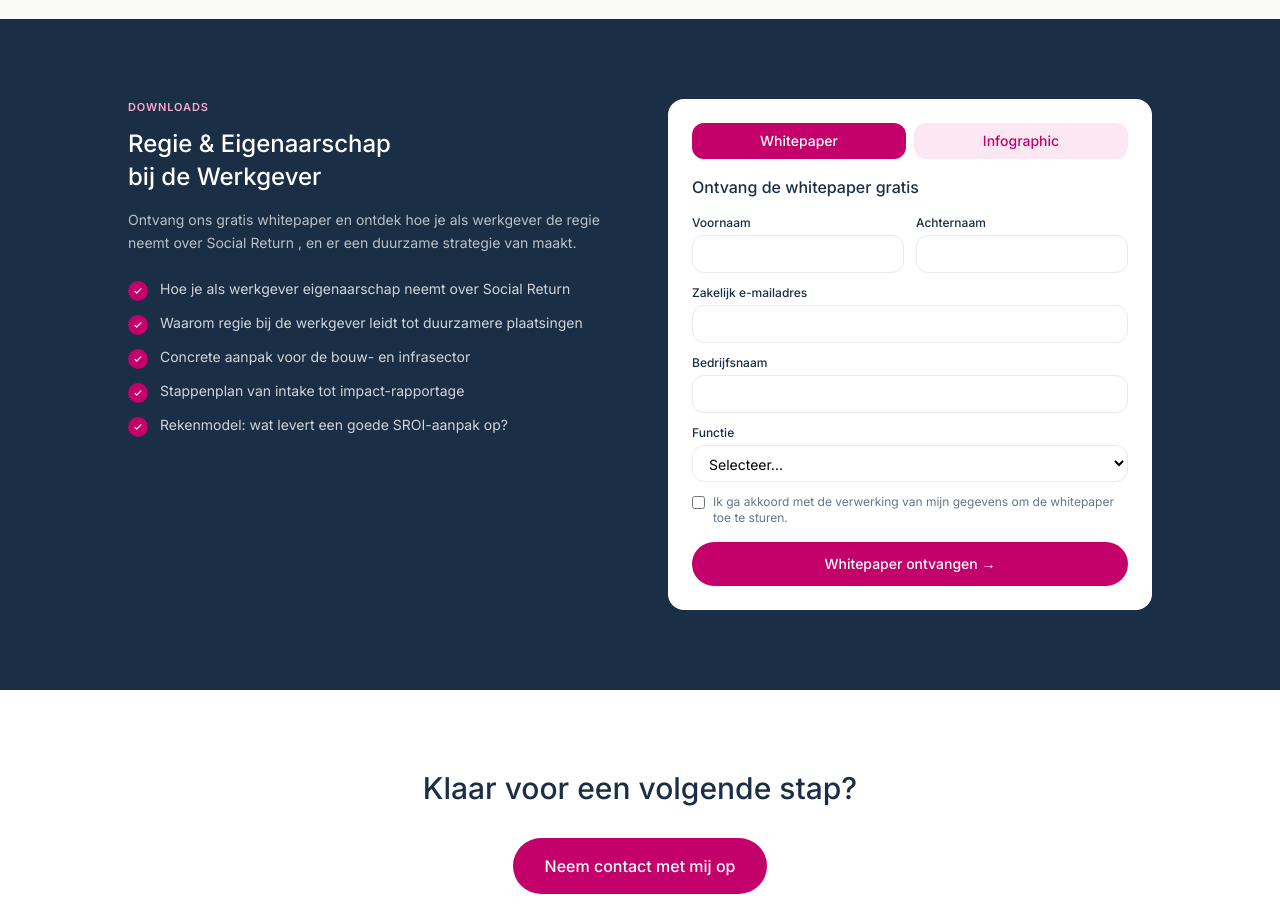
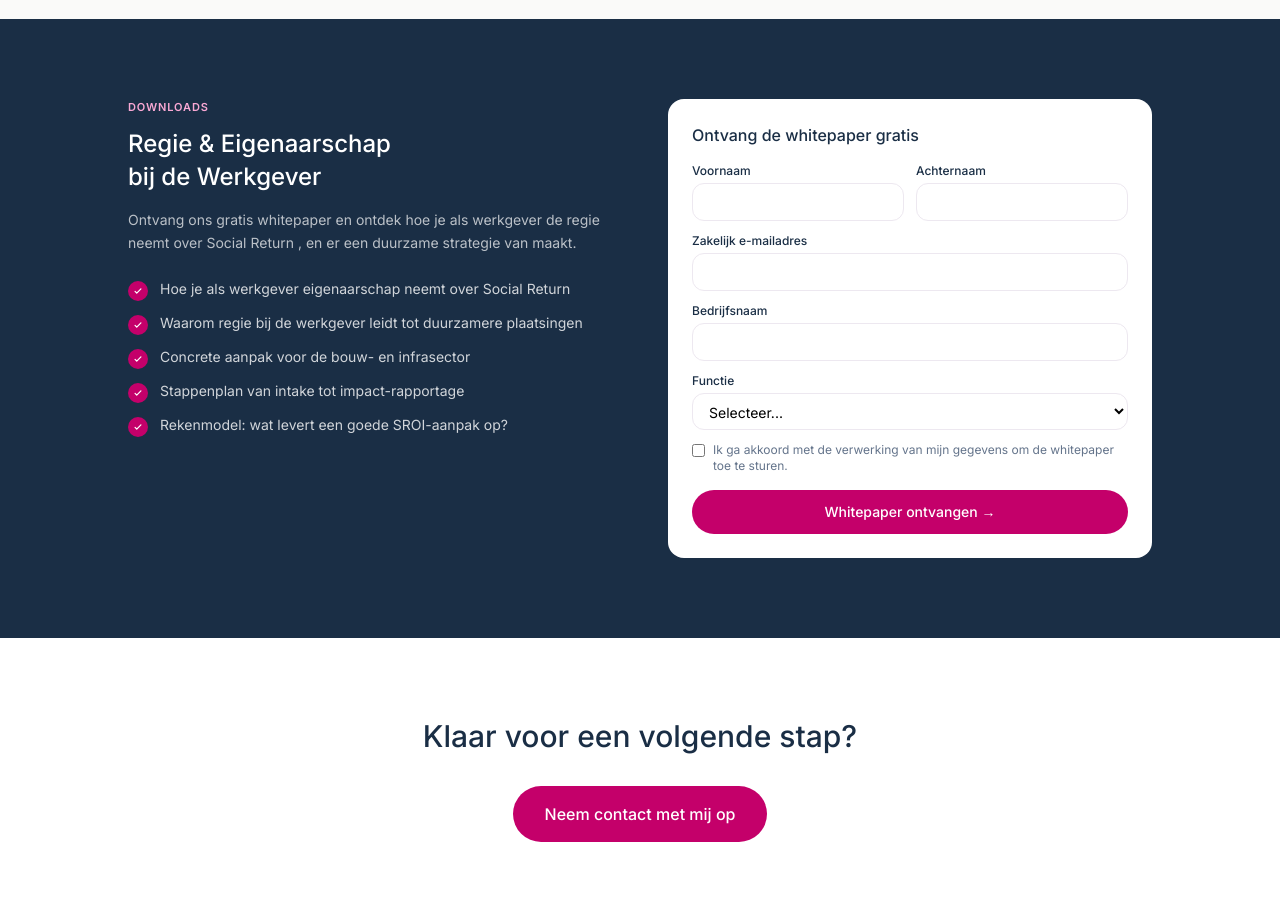
Before and after one commit to Waardewerk/waardewerk-site, a React (Vite) app: page /diensten in a window 1280 px wide. Shown: the part 3260-4180 px from the top of the page. Built offline with nearby package versions, Linux system fonts and the light colour scheme.

Commit message:
Infographic-downloadoptie verwijderd (kapotte link /two_infographic.pdf, niet meer nodig)

```diff
--- a/src/components/LeadCaptureModal.tsx
+++ b/src/components/LeadCaptureModal.tsx
@@ -1,29 +1,22 @@
 import { useState, useEffect } from 'react';
 
-type DownloadChoice = 'whitepaper' | 'infographic';
 type FormState = 'idle' | 'sending' | 'sent' | 'error';
 
-const DOWNLOADS: Record<DownloadChoice, { label: string; file: string }> = {
-  whitepaper: { label: 'Whitepaper', file: '/Whitepaper.pdf' },
-  infographic: { label: 'Infographic', file: '/two_infographic.pdf' },
-};
+const WHITEPAPER = { label: 'Whitepaper', file: '/Whitepaper.pdf' };
 
 interface Props {
   open: boolean;
   onClose: () => void;
-  initialChoice?: DownloadChoice;
 }
 
-export default function LeadCaptureModal({ open, onClose, initialChoice = 'whitepaper' }: Props) {
-  const [choice, setChoice] = useState<DownloadChoice>(initialChoice);
+export default function LeadCaptureModal({ open, onClose }: Props) {
   const [status, setStatus] = useState<FormState>('idle');
 
   useEffect(() => {
     if (open) {
-      setChoice(initialChoice);
       setStatus('idle');
     }
-  }, [open, initialChoice]);
+  }, [open]);
 
   if (!open) return null;
 
@@ -31,7 +24,7 @@ export default function LeadCaptureModal({ open, onClose, initialChoice = 'white
     e.preventDefault();
     setStatus('sending');
     const data = new FormData(e.currentTarget);
-    data.append('download', DOWNLOADS[choice].label);
+    data.append('download', WHITEPAPER.label);
     try {
       const payload: Record<string, string> = {};
       data.forEach((v, k) => { payload[k] = v as string; });
@@ -49,7 +42,7 @@ export default function LeadCaptureModal({ open, onClose, initialChoice = 'white
     }
   }
 
-  const dl = DOWNLOADS[choice];
+  const dl = WHITEPAPER;
 
   return (
     <div
@@ -92,23 +85,6 @@ export default function LeadCaptureModal({ open, onClose, initialChoice = 'white
           </div>
         ) : (
           <>
-            <div className="flex gap-2 mb-4">
-              {(['whitepaper', 'infographic'] as DownloadChoice[]).map(c => (
-                <button
-                  key={c}
-                  type="button"
-                  onClick={() => setChoice(c)}
-                  className={`flex-1 py-2 text-sm font-medium rounded-xl transition-colors ${
-                    choice === c
-                      ? 'bg-magenta text-white'
-                      : 'bg-magenta-licht text-magenta hover:bg-magenta/20'
-                  }`}
-                >
-                  {DOWNLOADS[c].label}
-                </button>
-              ))}
-            </div>
-
             <form onSubmit={handleSubmit} className="flex flex-col gap-3">
               <h3 className="font-medium text-blauw mb-1">Ontvang de {dl.label.toLowerCase()} gratis</h3>
               <div className="grid grid-cols-2 gap-3">
--- a/src/components/TWO.tsx
+++ b/src/components/TWO.tsx
@@ -1,14 +1,10 @@
 import { useState } from 'react';
 import LeadCaptureModal from './LeadCaptureModal';
 
-type DownloadChoice = 'whitepaper' | 'infographic';
-
 export default function TWO() {
   const [modalOpen, setModalOpen] = useState(false);
-  const [modalChoice, setModalChoice] = useState<DownloadChoice>('whitepaper');
 
-  function openModal(choice: DownloadChoice) {
-    setModalChoice(choice);
+  function openModal() {
     setModalOpen(true);
   }
 
@@ -111,19 +107,15 @@ export default function TWO() {
             <a href="#contact" style={{ background: '#fff', color: '#1B3A6B', borderRadius: 8, padding: '11px 20px', fontSize: 14, fontWeight: 600, textAlign: 'center', textDecoration: 'none', display: 'block' }}>
               Neem contact op
             </a>
-            <button onClick={() => openModal('whitepaper')} style={{ background: 'transparent', color: '#fff', border: '1px solid rgba(255,255,255,0.45)', borderRadius: 8, padding: '11px 20px', fontSize: 14, fontWeight: 500, textAlign: 'center', cursor: 'pointer', display: 'flex', alignItems: 'center', justifyContent: 'center', gap: 7 }}>
+            <button onClick={() => openModal()} style={{ background: 'transparent', color: '#fff', border: '1px solid rgba(255,255,255,0.45)', borderRadius: 8, padding: '11px 20px', fontSize: 14, fontWeight: 500, textAlign: 'center', cursor: 'pointer', display: 'flex', alignItems: 'center', justifyContent: 'center', gap: 7 }}>
               <svg width="15" height="15" viewBox="0 0 16 16" fill="none"><path d="M8 1v9M5 7l3 3 3-3M2 12v2h12v-2" stroke="currentColor" strokeWidth="1.5" strokeLinecap="round" strokeLinejoin="round"/></svg>
               Download whitepaper
-            </button>
-            <button onClick={() => openModal('infographic')} style={{ background: 'transparent', color: '#fff', border: '1px solid rgba(255,255,255,0.45)', borderRadius: 8, padding: '11px 20px', fontSize: 14, fontWeight: 500, textAlign: 'center', cursor: 'pointer', display: 'flex', alignItems: 'center', justifyContent: 'center', gap: 7 }}>
-              <svg width="15" height="15" viewBox="0 0 16 16" fill="none"><path d="M8 1v9M5 7l3 3 3-3M2 12v2h12v-2" stroke="currentColor" strokeWidth="1.5" strokeLinecap="round" strokeLinejoin="round"/></svg>
-              Download infographic
             </button>
           </div>
         </div>
 
       </div>
-      <LeadCaptureModal open={modalOpen} onClose={() => setModalOpen(false)} initialChoice={modalChoice} />
+      <LeadCaptureModal open={modalOpen} onClose={() => setModalOpen(false)} />
     </section>
   );
 }
--- a/src/pages/Diensten.tsx
+++ b/src/pages/Diensten.tsx
@@ -5,19 +5,11 @@ import ContactModal from '../components/ContactModal';
 import Seo from '../components/Seo';
 
 type FormState = 'idle' | 'sending' | 'sent' | 'error';
-type DownloadChoice = 'whitepaper' | 'infographic';
 
-const DOWNLOADS: Record<DownloadChoice, { label: string; file: string; desc: string }> = {
-  whitepaper: {
+const WHITEPAPER = {
   label: 'Whitepaper',
   file: '/Whitepaper.pdf',
   desc: 'Ontvang ons gratis whitepaper en ontdek hoe je als werkgever de regie neemt over Social Return , en er een duurzame strategie van maakt.',
-  },
-  infographic: {
-    label: 'Infographic',
-    file: '/two_infographic.pdf',
-    desc: 'Bekijk onze infographic over de TWO en zie in één oogopslag hoe de tewerkstellingsorganisatie werkt.',
-  },
 };
 
 const bulletpoints = [
@@ -32,18 +24,12 @@ export default function DienstenPage() {
   const [modalOpen, setModalOpen] = useState(false);
   const [activeTab, setActiveTab] = useState<'sociaal' | 'tech'>('sociaal');
   const [wpStatus, setWpStatus] = useState<FormState>('idle');
-  const [downloadChoice, setDownloadChoice] = useState<DownloadChoice>('whitepaper');
-
-  function handleChoiceChange(c: DownloadChoice) {
-    setDownloadChoice(c);
-    setWpStatus('idle');
-  }
 
   async function handleWhitepaperSubmit(e: React.FormEvent<HTMLFormElement>) {
     e.preventDefault();
     setWpStatus('sending');
     const data = new FormData(e.currentTarget);
-    data.append('download', DOWNLOADS[downloadChoice].label);
+    data.append('download', WHITEPAPER.label);
     try {
       const payload: Record<string, string> = {};
       data.forEach((v, k) => { payload[k] = v as string; });
@@ -271,7 +257,7 @@ export default function DienstenPage() {
               </div>
             </section>
 
-            {/* Whitepaper / Infographic */}
+            {/* Whitepaper */}
             <section className="py-20 px-6 bg-blauw">
               <div className="max-w-5xl mx-auto grid md:grid-cols-2 gap-14 items-start">
                 {/* Links */}
@@ -281,9 +267,8 @@ export default function DienstenPage() {
                     Regie & Eigenaarschap<br />bij de Werkgever
                   </h2>
                   <p className="text-white/70 text-sm leading-relaxed mb-6">
-                    {DOWNLOADS[downloadChoice].desc}
+                    {WHITEPAPER.desc}
                   </p>
-                  {downloadChoice === 'whitepaper' && (
                   <ul className="space-y-3">
                     {bulletpoints.map(b => (
                       <li key={b} className="flex gap-3 text-sm text-white/80">
@@ -296,29 +281,10 @@ export default function DienstenPage() {
                       </li>
                     ))}
                   </ul>
-                  )}
                 </div>
 
                 {/* Formulier */}
                 <div className="bg-white rounded-2xl p-6">
-                  {/* Keuze-tabs */}
-                  <div className="flex gap-2 mb-4">
-                    {(['whitepaper', 'infographic'] as DownloadChoice[]).map(c => (
-                      <button
-                        key={c}
-                        type="button"
-                        onClick={() => handleChoiceChange(c)}
-                        className={`flex-1 py-2 text-sm font-medium rounded-xl transition-colors ${
-                          downloadChoice === c
-                            ? 'bg-magenta text-white'
-                            : 'bg-magenta-licht text-magenta hover:bg-magenta/20'
-                        }`}
-                      >
-                        {DOWNLOADS[c].label}
-                      </button>
-                    ))}
-                  </div>
-
                   {wpStatus === 'sent' ? (
                     <div className="flex flex-col items-center text-center gap-4 py-6">
                       <div className="w-12 h-12 rounded-full bg-magenta-licht flex items-center justify-center">
@@ -328,22 +294,22 @@ export default function DienstenPage() {
                       </div>
                       <div>
                         <p className="font-medium text-blauw mb-1">Aanvraag ontvangen!</p>
-                        <p className="text-sm text-grijs mb-4">We sturen je de {DOWNLOADS[downloadChoice].label.toLowerCase()} zo snel mogelijk toe.</p>
+                        <p className="text-sm text-grijs mb-4">We sturen je de {WHITEPAPER.label.toLowerCase()} zo snel mogelijk toe.</p>
                       </div>
                       <a
-                        href={DOWNLOADS[downloadChoice].file}
+                        href={WHITEPAPER.file}
                         download
                         className="inline-flex items-center gap-2 bg-magenta hover:bg-[#a8005a] text-white text-sm font-medium px-6 py-3 rounded-full transition-colors"
                       >
                         <svg className="w-4 h-4" fill="none" stroke="currentColor" viewBox="0 0 24 24">
                           <path strokeLinecap="round" strokeLinejoin="round" strokeWidth={2} d="M4 16v1a3 3 0 003 3h10a3 3 0 003-3v-1m-4-4l-4 4m0 0l-4-4m4 4V4" />
                         </svg>
-                        Download {DOWNLOADS[downloadChoice].label.toLowerCase()}
+                        Download {WHITEPAPER.label.toLowerCase()}
                       </a>
                     </div>
                   ) : (
                     <form onSubmit={handleWhitepaperSubmit} className="flex flex-col gap-3">
-                      <h3 className="font-medium text-blauw mb-1">Ontvang de {DOWNLOADS[downloadChoice].label.toLowerCase()} gratis</h3>
+                      <h3 className="font-medium text-blauw mb-1">Ontvang de {WHITEPAPER.label.toLowerCase()} gratis</h3>
                       <div className="grid grid-cols-2 gap-3">
                         <div>
                           <label className="block text-xs font-medium text-blauw mb-1">Voornaam</label>
@@ -376,7 +342,7 @@ export default function DienstenPage() {
                       </div>
                       <label className="flex items-start gap-2 text-xs text-grijs cursor-pointer">
                         <input name="akkoord" required type="checkbox" className="mt-0.5 accent-magenta" />
-                        <span>Ik ga akkoord met de verwerking van mijn gegevens om de {DOWNLOADS[downloadChoice].label.toLowerCase()} toe te sturen.</span>
+                        <span>Ik ga akkoord met de verwerking van mijn gegevens om de {WHITEPAPER.label.toLowerCase()} toe te sturen.</span>
                       </label>
                       {wpStatus === 'error' && <p className="text-red-500 text-xs">Er ging iets mis. Probeer opnieuw.</p>}
                       <button
@@ -384,7 +350,7 @@ export default function DienstenPage() {
                         disabled={wpStatus === 'sending'}
                         className="w-full bg-magenta hover:bg-[#a8005a] disabled:opacity-60 text-white font-medium py-3 rounded-full transition-colors text-sm mt-1"
                       >
-                        {wpStatus === 'sending' ? 'Versturen…' : `${DOWNLOADS[downloadChoice].label} ontvangen →`}
+                        {wpStatus === 'sending' ? 'Versturen…' : `${WHITEPAPER.label} ontvangen →`}
                       </button>
                     </form>
                   )}
```
Also changed, not shown: 2 other files (tests, documents, lock files or other folders). Lines whose indentation alone changed are shown as unchanged.
